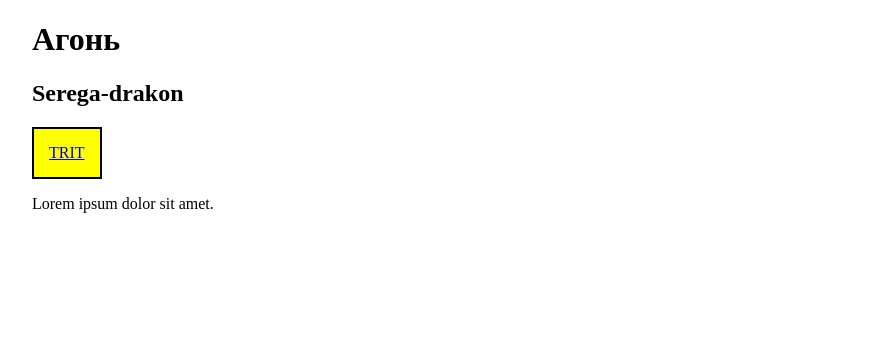
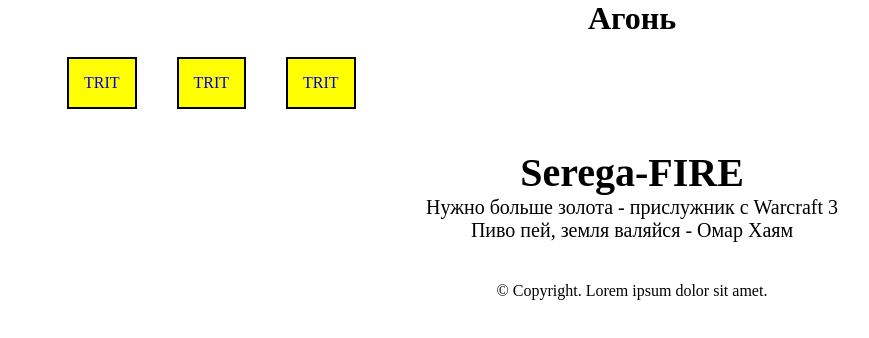
Before and after one commit to Serhii3T/group-lesson, a plain HTML site: page index.html in a window 1280 px wide. Shown: the whole page, without its empty margins (8-877 px from the left). Drawn offline with Linux system fonts and the light colour scheme.

Commit message:
redact page trit & redact main page, add header navigation and wtite styles and redact section trit in main page

```diff
--- a/index.html
+++ b/index.html
@@ -1,18 +1,42 @@
 <!DOCTYPE html>
 <html lang="en">
   <head>
-  <meta charset="UTF-8">
-  <meta http-equiv="X-UA-Compatible" content="IE=edge">
-  <meta name="viewport" content="width=device-width, initial-scale=1.0">
-  <link rel="stylesheet" href="./style.css">
+    <meta charset="UTF-8" />
+    <meta http-equiv="X-UA-Compatible" content="IE=edge" />
+    <meta name="viewport" content="width=device-width, initial-scale=1.0" />
+    <link rel="stylesheet" href="./style.css" />
     <title>Doc</title>
   </head>
   <body>
     <div class="l-common">
+      <!-- header -->
       <header class="c-header">
-      <h1 class="c-header__main-title">
-        Агонь
-      </h1>
+        <!-- head title -->
+        <h1 class="c-header__main-title">Агонь</h1>
+        <!-- nav trit -->
+        <nav class="trit-c-nav">
+          <div class="trit-c-nav__wrapper">
+            <!-- list -->
+            <ul class="trit-c-nav__list">
+              <li class="trit-c-nav__list__link">
+                <a class="trit-e-nav__link" href="./trit/trit-page.html">
+                  TRIT
+                </a>
+              </li>
+              <li class="trit-c-nav__list__link">
+                <a class="trit-e-nav__link" href="./trit/trit-page.html">
+                  TRIT
+                </a>
+              </li>
+              <li class="trit-c-nav__list__link">
+                <a class="trit-e-nav__link" href="./trit/trit-page.html">
+                  TRIT
+                </a>
+              </li>
+            </ul>
+          </div>
+          <!-- /.trit-c-nav__wrapper -->
+        </nav>
         <!-- /.c-header__main-title -->
       </header>
       <!-- /.header -->
@@ -21,18 +45,16 @@
         <!-- section -->
         <section class="trit-c-main">
           <!-- title -->
-        <h1 class="trit-c-main__main-title">Serega-drakon</h1>
-        <!-- navigation -->
-        <nav class="trit-c-main__nav">
-          <!-- link -->
-          <a class="trit-c-main__link" href="./trit/trit-page.html">TRIT</a>
-        </nav>
+          <h2 class="trit-c-main__title-name">Serega-FIRE</h2>
+          <!-- text -->
+          <p class="trit-c-main__text-quote">Нужно больше золота - прислужник с Warcraft 3</p>
+          <p class="trit-c-main__text-quote">Пиво пей, земля валяйся - Омар Хаям</p>
         </section>
       </main>
       <!-- /.main -->
       <!-- footer -->
       <footer class="c-footer">
-      <p>Lorem ipsum dolor sit amet.</p>
+        <p>&#169; Copyright. Lorem ipsum dolor sit amet.</p>
       </footer>
       <!-- /.footer -->
     </div>
--- a/style.css
+++ b/style.css
@@ -1,15 +1,72 @@
+/* global style */
+* {
+  box-sizing: border-box;
+  padding: 0;
+  margin: 0;
+}
+
 body {
   max-width: 1200px;
   padding: 0 15px;
   margin: 0 auto;
   width: 100%;
 }
+/* end of global style */
 
-.trit-c-main__nav {
-  text-decoration: none;
+/* header */
+.c-header__main-title {
+  text-align: center;
+}
+
+/* trit nav */
+.trit-c-nav__wrapper {
+  padding: 20px 0;
+}
+
+.trit-c-nav__list {
   width: fit-content;
+  list-style: none;
+  display: flex;
+}
+
+.trit-c-nav__list__link {
+  background-color: yellow;
+  border: 2px solid black;
   cursor: pointer;
   padding: 15px;
-  border: 2px solid black;
-  background-color: yellow;
+  margin: 0 20px;
 }
+
+.trit-c-nav__list__link:hover {
+  background-color: green;
+}
+
+.trit-e-nav__link {
+  text-decoration: none;
+}
+/* end of trit nav block */
+/* end of header */
+
+/* main */
+/* trit section */
+.trit-c-main {
+  text-align: center;
+  padding: 20px 0;
+}
+
+.trit-c-main__title-name {
+  font-size: 40px;
+}
+
+.trit-c-main__text-quote {
+  font-size: 20px;
+}
+/* end of trit section */
+/* end of main */
+
+/* footer */
+.c-footer {
+  padding: 20px 0 10px;
+  text-align: center;
+}
+/* end of footer block */
```
Lines whose indentation alone changed are shown as unchanged.
